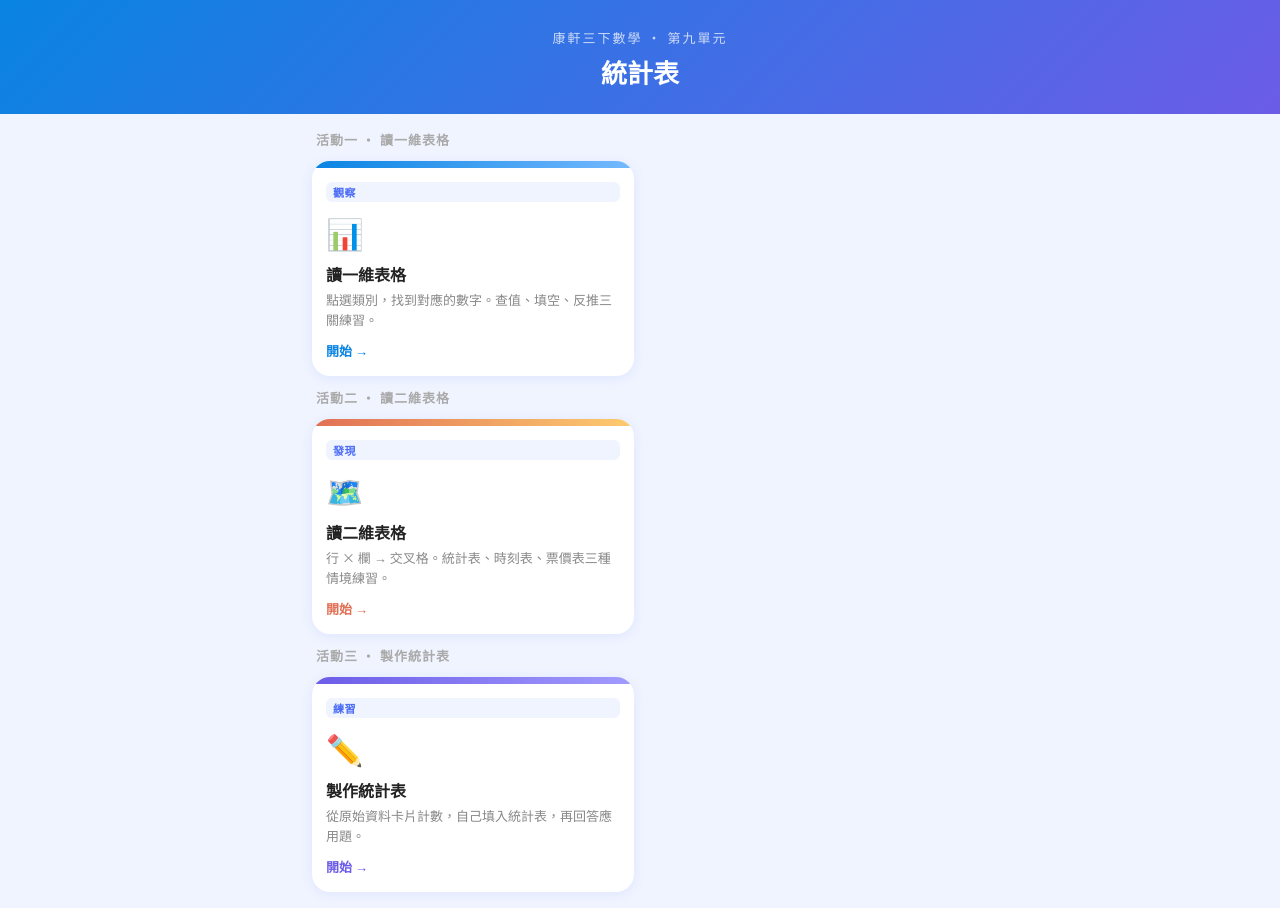
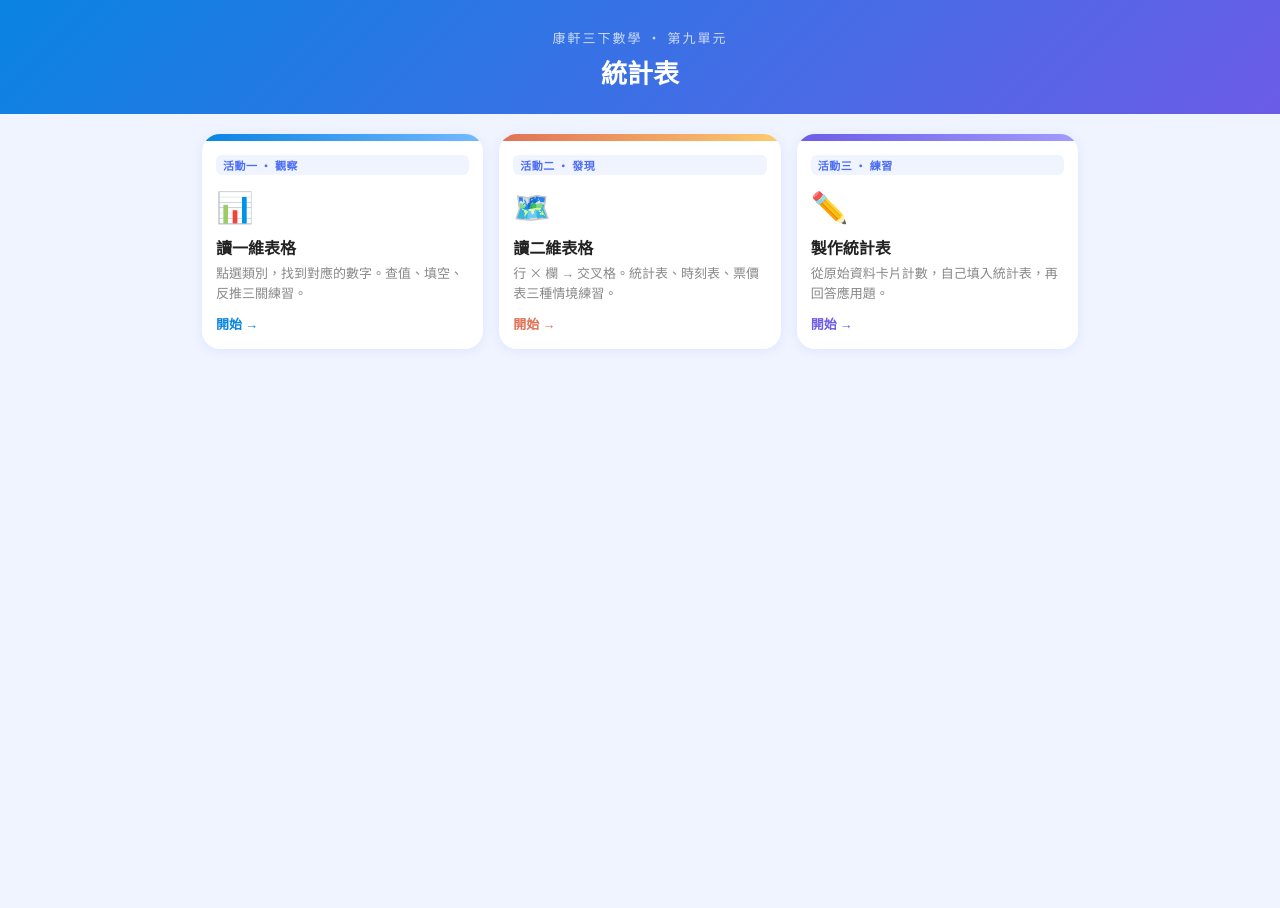
Before and after one commit to wukolo1206/unit9-stats-game, a plain HTML site: page index.html in a window 1280 px wide. After the commit the page ends 800 px from the top, so only its background shows below. Drawn offline with Linux system fonts and the light colour scheme.

Commit message:
fix: layout three activity cards horizontally in one grid row

```diff
--- a/index.html
+++ b/index.html
@@ -12,12 +12,9 @@
             padding: 28px 20px 24px; text-align: center; color: #fff; }
     .hero-sub { font-size: 13px; letter-spacing: 2px; opacity: .75; margin-bottom: 6px; }
     .hero-title { font-size: 26px; font-weight: bold; }
-    .wrap { max-width: 680px; margin: 0 auto; padding: 16px 12px;
-            display: flex; flex-direction: column; gap: 12px; }
-    .section-label { font-size: 13px; font-weight: bold; color: #aaa;
-                     letter-spacing: 1px; padding-left: 4px; }
-    .cards { display: grid; grid-template-columns: 1fr 1fr; gap: 12px; }
-    @media (max-width: 400px) { .cards { grid-template-columns: 1fr; } }
+    .wrap { max-width: 900px; margin: 0 auto; padding: 20px 12px; }
+    .cards { display: grid; grid-template-columns: repeat(3, 1fr); gap: 16px; }
+    @media (max-width: 600px) { .cards { grid-template-columns: 1fr; } }
     .card { background: #fff; border-radius: 18px; overflow: hidden;
             box-shadow: 0 2px 12px rgba(74,108,247,.10);
             text-decoration: none; color: inherit;
@@ -42,38 +39,31 @@
   <div class="hero-title">統計表</div>
 </div>
 <div class="wrap">
-  <div class="section-label">活動一 · 讀一維表格</div>
   <div class="cards">
     <a class="card" href="table1d.html">
       <div class="card-top" style="background:linear-gradient(90deg,#0984e3,#74b9ff)"></div>
       <div class="card-body">
-        <div class="seq">觀察</div>
+        <div class="seq">活動一 · 觀察</div>
         <div class="card-icon">📊</div>
         <div class="card-title">讀一維表格</div>
         <div class="card-desc">點選類別，找到對應的數字。查值、填空、反推三關練習。</div>
         <div class="card-go" style="color:#0984e3">開始 →</div>
       </div>
     </a>
-  </div>
-  <div class="section-label">活動二 · 讀二維表格</div>
-  <div class="cards">
     <a class="card" href="table2d.html">
       <div class="card-top" style="background:linear-gradient(90deg,#e17055,#fdcb6e)"></div>
       <div class="card-body">
-        <div class="seq">發現</div>
+        <div class="seq">活動二 · 發現</div>
         <div class="card-icon">🗺️</div>
         <div class="card-title">讀二維表格</div>
         <div class="card-desc">行 × 欄 → 交叉格。統計表、時刻表、票價表三種情境練習。</div>
         <div class="card-go" style="color:#e17055">開始 →</div>
       </div>
     </a>
-  </div>
-  <div class="section-label">活動三 · 製作統計表</div>
-  <div class="cards">
     <a class="card" href="make-table.html">
       <div class="card-top" style="background:linear-gradient(90deg,#6c5ce7,#a29bfe)"></div>
       <div class="card-body">
-        <div class="seq">練習</div>
+        <div class="seq">活動三 · 練習</div>
         <div class="card-icon">✏️</div>
         <div class="card-title">製作統計表</div>
         <div class="card-desc">從原始資料卡片計數，自己填入統計表，再回答應用題。</div>
```
